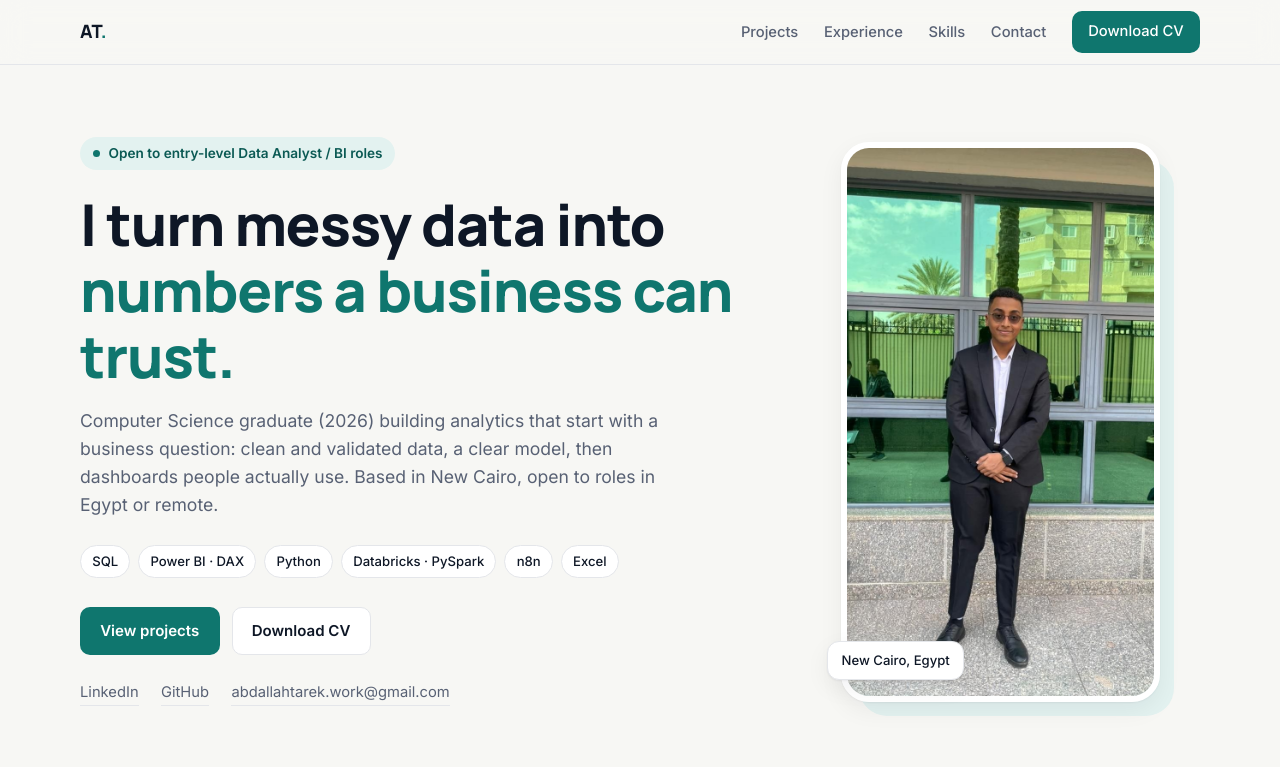
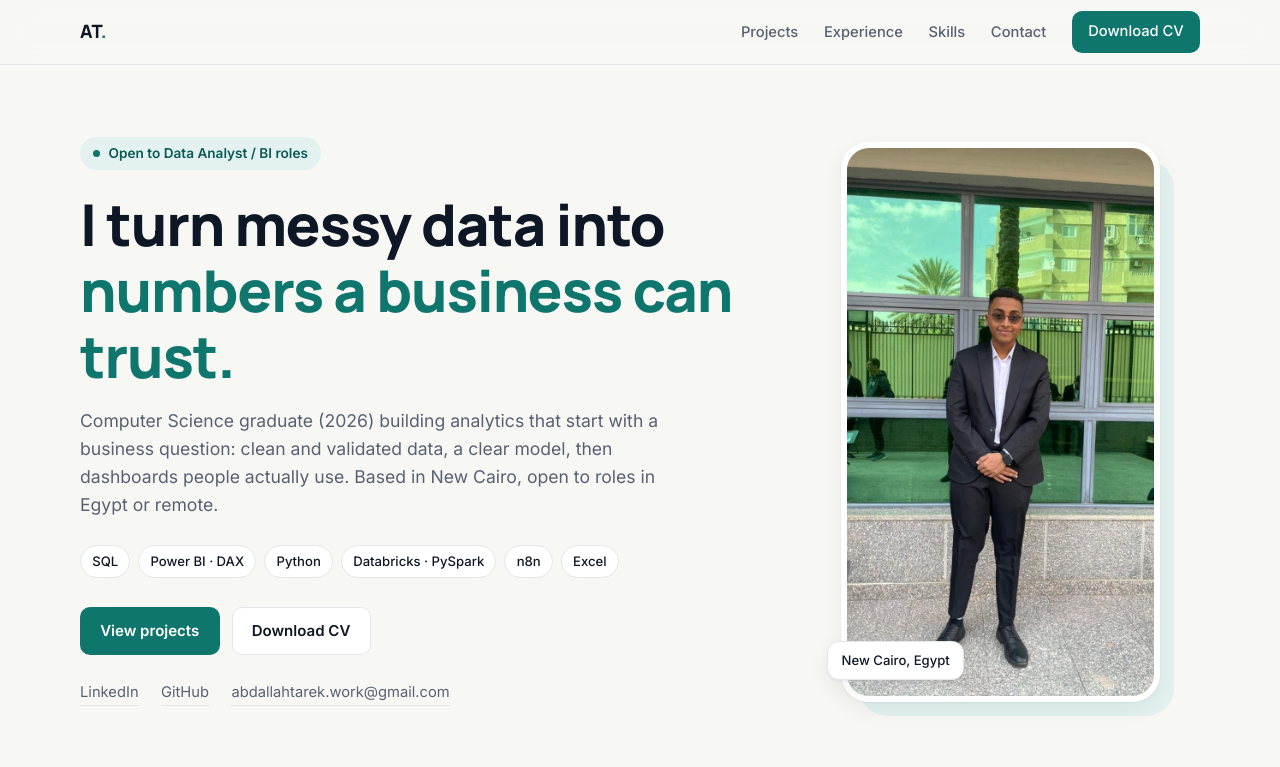
Before and after one commit to abdallaatarekk/abdallah-portfolio, a plain HTML site: page index.html in a window 1280 px wide. Shown: the top 767 px of the page. Drawn offline with Linux system fonts and the light colour scheme.

Commit message:
Update index.html

```diff
--- a/index.html
+++ b/index.html
@@ -221,7 +221,7 @@ dialog button{position:fixed;top:14px;right:18px;background:#fff;border:0;border
 <header class="hero" id="top">
   <div class="wrap hero-grid">
     <div>
-      <div class="eyebrow">Open to entry-level Data Analyst / BI roles</div>
+      <div class="eyebrow">Open to Data Analyst / BI roles</div>
       <h1>I turn messy data into <em>numbers a business can trust.</em></h1>
       <p class="lede">Computer Science graduate (2026) building analytics that start with a business question: clean and validated data, a clear model, then dashboards people actually use. Based in New Cairo, open to roles in Egypt or remote.</p>
       <div class="chips" aria-label="Core tools">
```
